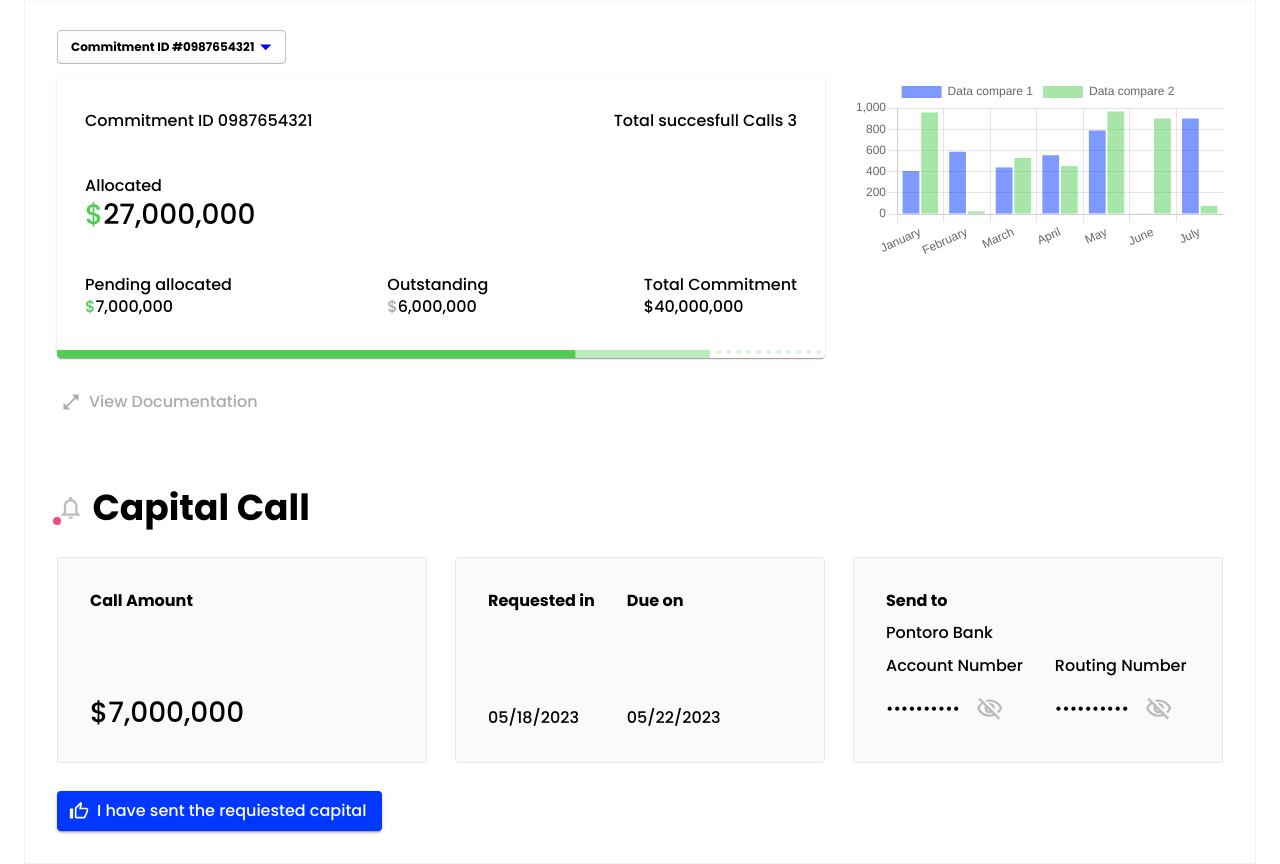
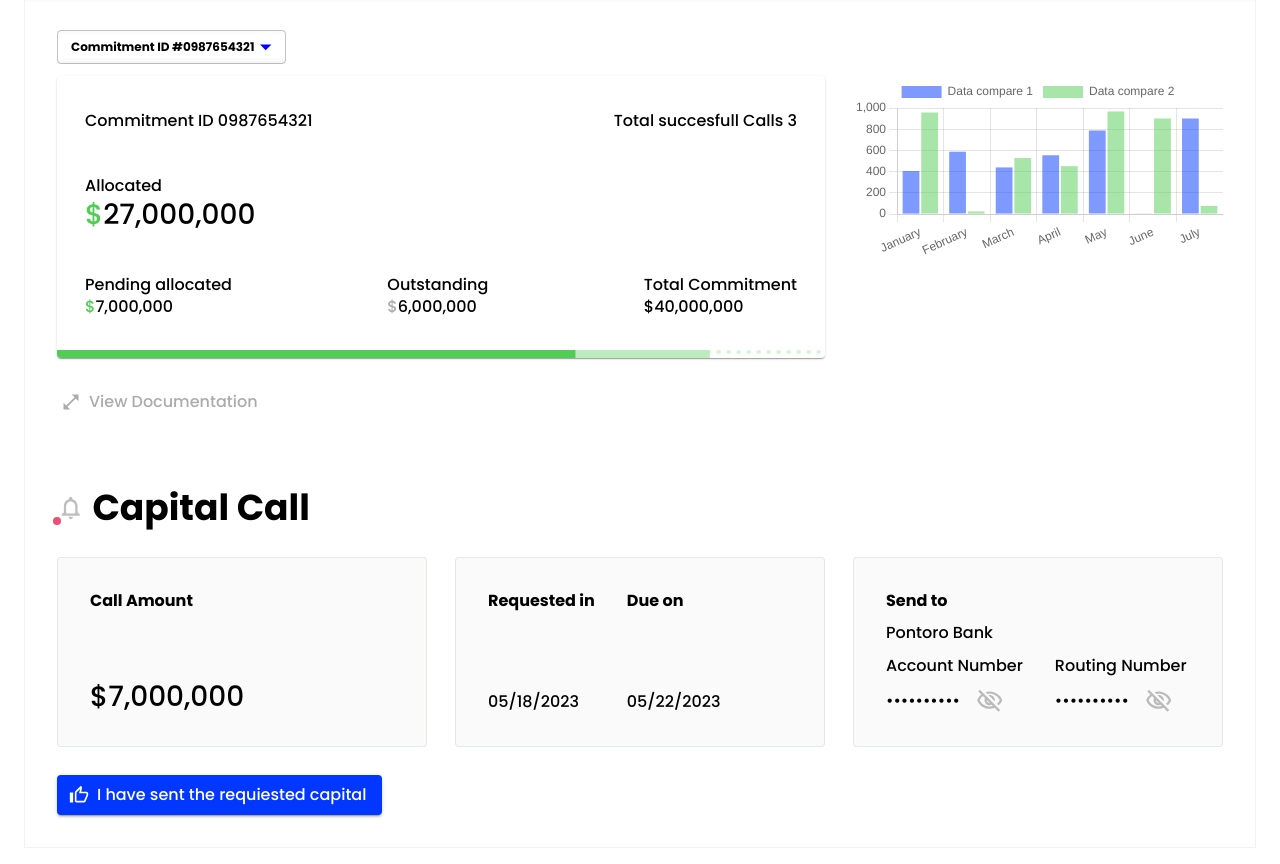
Before and after one commit to cavera/react-mui-exercise, a Next.js app: page / in a window 1280 px wide. Shown: the part 429-1293 px from the top of the page. Built offline with nearby package versions, Linux system fonts and the light colour scheme.

Commit message:
Aesthetics fixes post-delivery to the developer team

```diff
--- a/components/CapitalCall/index.jsx
+++ b/components/CapitalCall/index.jsx
@@ -57,8 +57,8 @@ const CapitalCall = ({ data }) => {
 				<Grid
 					item
 					lg={4}
-					sm={12}
-					xs={12}>
+					xs={12}
+					sm={12}>
 					<CapitalCallCard>
 						<TextContainer>
 							<Typography variant='h5'>Send to</Typography>
--- a/components/CommitmentManagement/CapitalCallCard.jsx
+++ b/components/CommitmentManagement/CapitalCallCard.jsx
@@ -1,8 +1,7 @@
-import { Card, Typography } from "@mui/material";
-import PontoIcon from "../PontoIcon";
+import { Card } from "@mui/material";
 
 const CapitalCallCard = ({ children, direction }) => {
-	const directionOpts = direction === "vertical" ? { flexDirection: "column", gap: 1 } : { gap: 4 };
+	const directionOpts = direction === "vertical" ? { flexDirection: "column", gap: 1 } : { gap: 4, flexWrap: "wrap" };
 
 	return (
 		<Card
--- a/components/CommitmentManagement/CommitmentDetails.jsx
+++ b/components/CommitmentManagement/CommitmentDetails.jsx
@@ -1,4 +1,4 @@
-import { Box, Button, Grid } from "@mui/material";
+import { Button, Grid } from "@mui/material";
 import PontoIcon from "../PontoIcon";
 import CommitmentData from "./CommitmentData";
 import CommitmentGraph from "./CommitmentGraph";
@@ -28,7 +28,6 @@ const CommitmentDetails = ({ commitment }) => {
 				<CommitmentGraph />
 			</Grid>
 		</Grid>
-		// </Box>
 	);
 };
 
--- a/components/CommitmentManagement/CommitmentSelector.jsx
+++ b/components/CommitmentManagement/CommitmentSelector.jsx
@@ -1,4 +1,3 @@
-import { useState } from "react";
 import { MenuItem, Select, FormControl } from "@mui/material";
 
 const CommitmentSelector = ({ commitmentId, commitments, changeComitment }) => {
--- a/components/NavBar/NavbarActions.jsx
+++ b/components/NavBar/NavbarActions.jsx
@@ -7,7 +7,8 @@ const NavbarActions = () => {
 		<Stack
 			direction='row'
 			alignItems='center'
-			spacing={3}>
+			// spacing={3}
+			sx={{ gap: { xs: 1, lg: 3 } }}>
 			<Chip
 				label='Capital Call Info'
 				sx={chipStyles}
--- a/components/NavBar/NavbarInfo.jsx
+++ b/components/NavBar/NavbarInfo.jsx
@@ -1,9 +1,8 @@
-import { Stack, Typography, Box } from "@mui/material";
+import { Typography, Box } from "@mui/material";
 import Number from "../Number";
 import TextContainer from "../TextContainer";
-import PontoIcon from "../PontoIcon";
+import TextWithIcon from "../TextWithIcon";
 import { portfolio } from "../../data/data";
-import TextWithIcon from "../TextWithIcon";
 
 const NavbarInfo = () => {
 	const {
@@ -12,7 +11,7 @@ const NavbarInfo = () => {
 		yield: { annual },
 	} = portfolio;
 	return (
-		<Box sx={{ display: "flex", gap: 6, flexGrow: 1, paddingLeft: 0 }}>
+		<Box sx={{ display: "flex", gap: { xs: 1, lg: 6 }, flexGrow: 1, paddingLeft: 0 }}>
 			<TextContainer>
 				<TextWithIcon
 					content='Portfolio per value'
--- a/components/NavBar/index.jsx
+++ b/components/NavBar/index.jsx
@@ -4,7 +4,7 @@ import NavbarActions from "./NavbarActions";
 
 const NavBar = () => {
 	return (
-		<Box sx={{ display: "flex", justifyContent: "space-between", border: "1px solid #F0F0F0", padding: 4 }}>
+		<Box sx={{ display: "flex", flexDirection: { md: "row", sm: "column" }, gap: 2, justifyContent: "space-between", border: "1px solid #F0F0F0", padding: 4 }}>
 			<NavbarInfo />
 			<NavbarActions />
 		</Box>
--- a/components/ProductProgress/index.jsx
+++ b/components/ProductProgress/index.jsx
@@ -1,4 +1,4 @@
-import { Stack, Box, Chip, Typography } from "@mui/material";
+import { Stack, Box, Typography } from "@mui/material";
 import PontoIcon from "../PontoIcon";
 import Number from "../Number";
 import { capitalProcess } from "../../data/data";
@@ -33,6 +33,7 @@ const ProductProgress = () => {
 						text='Action required'
 						type='danger'
 					/>
+
 					<Typography
 						variant='subtitle1'
 						sx={{ lineHeight: 1.7 }}>
--- a/components/SensitiveText/index.jsx
+++ b/components/SensitiveText/index.jsx
@@ -13,7 +13,9 @@ const SensitiveText = ({ data }) => {
 		<Stack
 			direction='row'
 			alignItems='center'
-			spacing={1}>
+			spacing={1}
+			mt={-1}
+			mb={-1}>
 			<Typography variant='h6'>{isVisible ? data : "••••••••••"}</Typography>
 			<VisibilityToggle
 				initialState={false}
--- a/components/VisibilityToggle/index.jsx
+++ b/components/VisibilityToggle/index.jsx
@@ -3,7 +3,7 @@ import { IconButton } from "@mui/material";
 import PontoIcon from "../PontoIcon";
 
 const VisibilityToggle = ({ initialState, onToggle }) => {
-	const [visibility, setVisibility] = useState(false);
+	const [visibility, setVisibility] = useState(initialState);
 
 	let visibilityIcon = null;
 
```
